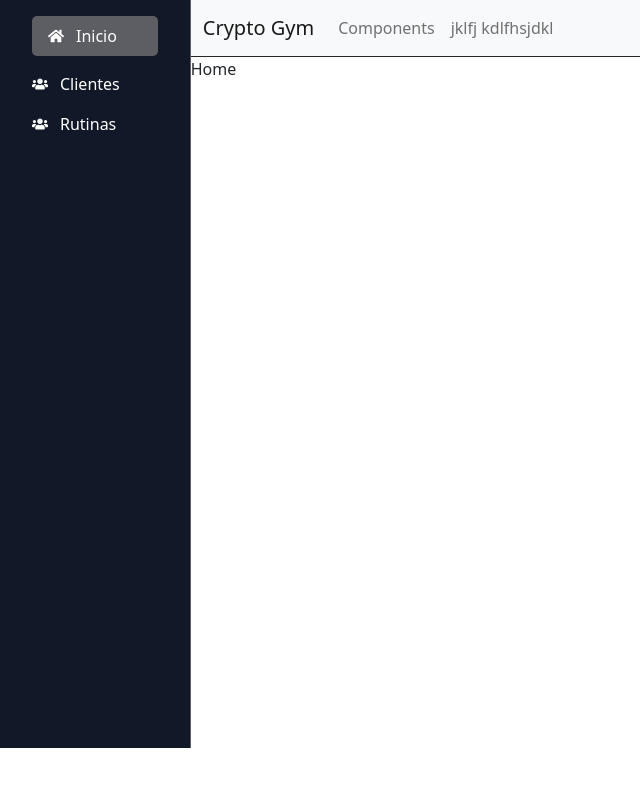
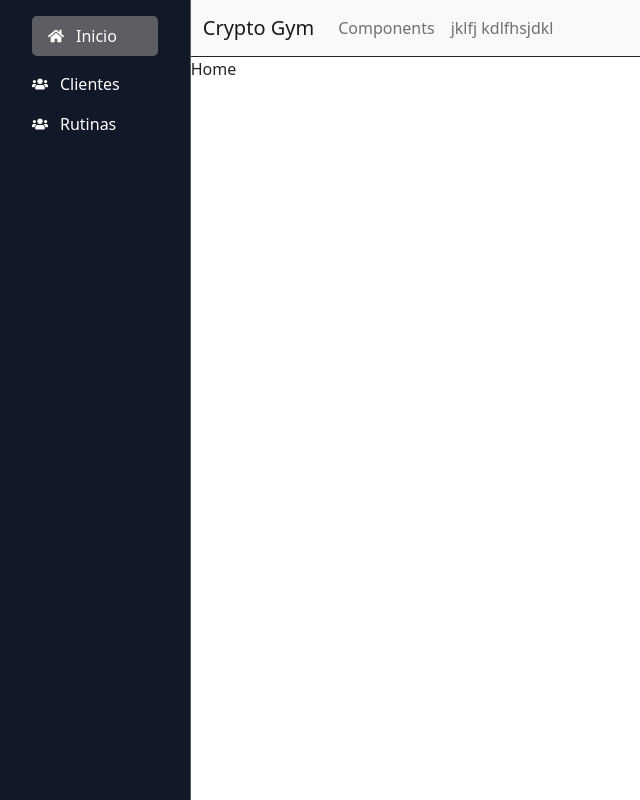
Before and after one commit to flores98s/crypto-gym-frontend-v3, a React (Create React App) app: page / in a window 1280 px wide. Shown: the whole page, without its empty margins (0-640 px from the left). Built offline with nearby package versions, Linux system fonts and the light colour scheme.

Commit message:
100vh para el sidebar

```diff
--- a/src/App.scss
+++ b/src/App.scss
@@ -25,7 +25,7 @@ body{
 
 .sidebar{
   width: 14rem;
-  height: calc(100vh - 52px);
+  height: 100vh;
   border-right: 1px solid $gray;
 
   ul{
```
